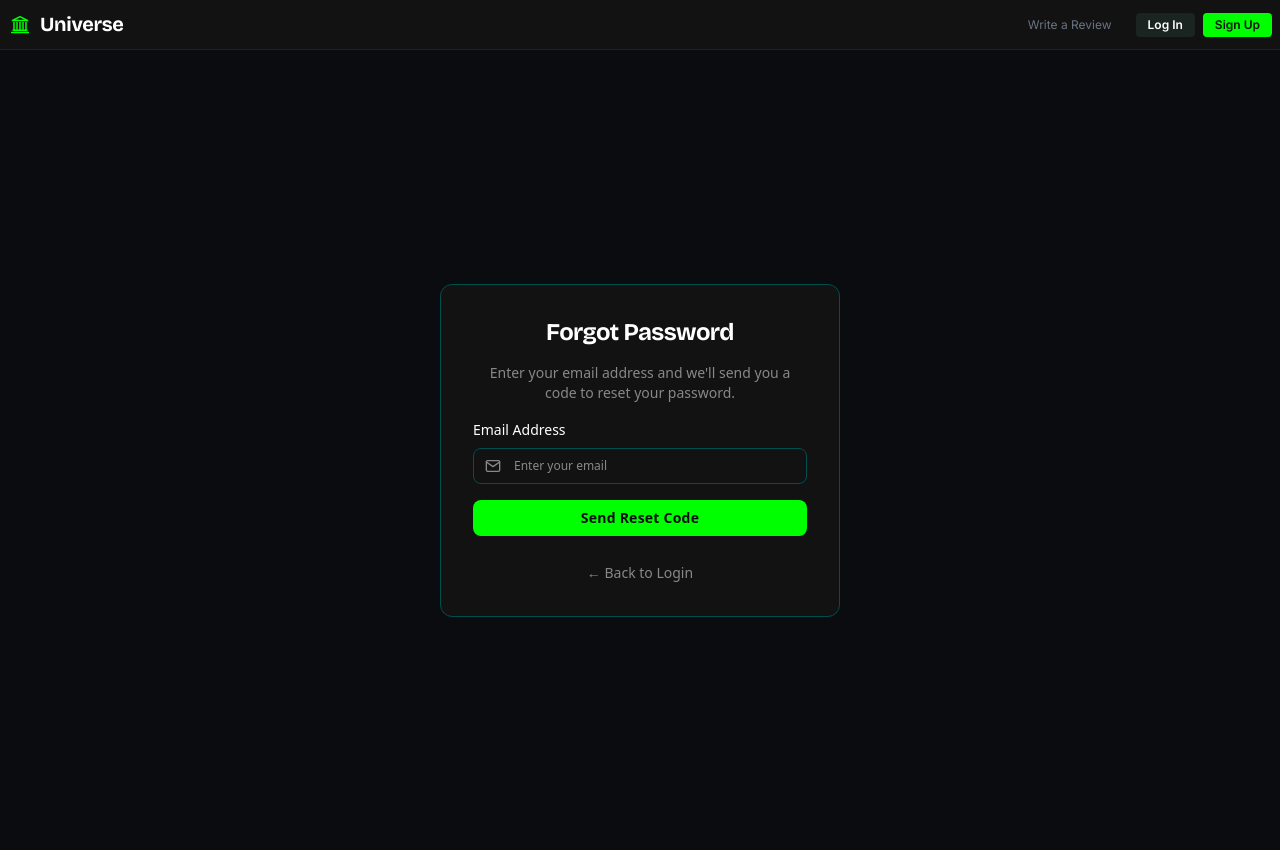
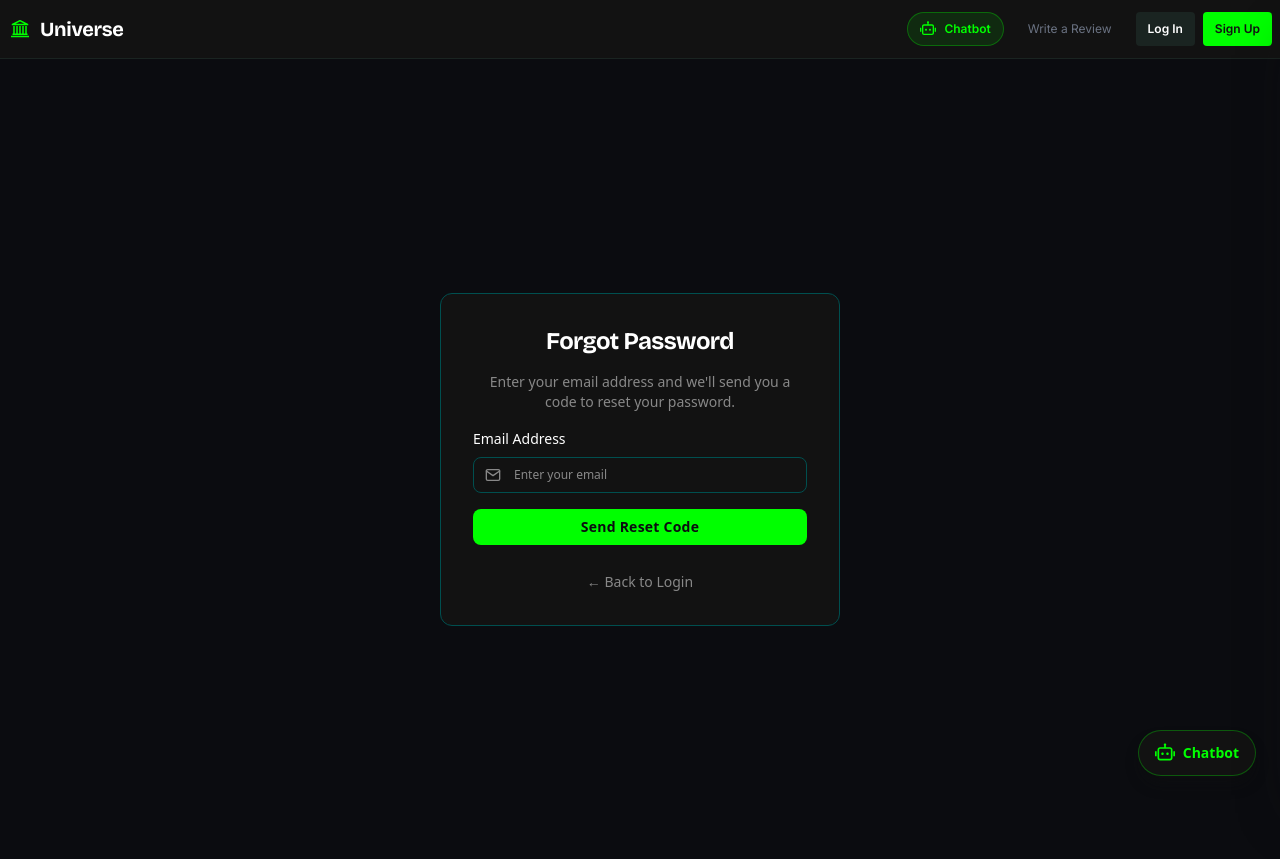
Before and after one commit to Ricobyter/universe_frontend, a React (Vite) app: page /forgot-password in a window 1280 px wide. Built offline with nearby package versions, Linux system fonts and the light colour scheme.

Commit message:
added chatbot icon

```diff
--- a/src/App.jsx
+++ b/src/App.jsx
@@ -1,9 +1,11 @@
 
 import { BrowserRouter as Router, Routes, Route, useLocation } from "react-router-dom";
-import { useEffect } from "react";
+import { useEffect, useState } from "react";
 import { useDispatch } from "react-redux";
+import { RiRobot2Line } from "react-icons/ri";
 import { loadUserFromStorage } from "./store/userSlice";
 import Header from "./components/base/Header";
+import ChatbotSidebar from "./components/dashboard/ChatbotSidebar";
 import Discover from "./pages/discover/Discover";
 import Signup from "./pages/auth/Signup";
 import Login from "./pages/auth/Login";
@@ -26,6 +28,7 @@ import SavedUniversities from "./pages/userProfile/SavedUniversities";
 function AppContent() {
   const location = useLocation();
   const dispatch = useDispatch();
+  const [isChatOpen, setIsChatOpen] = useState(false);
 
   // Load user from localStorage on app start
   useEffect(() => {
@@ -37,7 +40,17 @@ function AppContent() {
 
   return (
     <>
-      {showHeader && <Header />}
+      {showHeader && <Header onOpenChat={() => setIsChatOpen(true)} />}
+      <ChatbotSidebar isOpen={isChatOpen} onClose={() => setIsChatOpen(false)} />
+      <button
+        type="button"
+        onClick={() => setIsChatOpen(true)}
+        className="fixed bottom-6 right-6 z-30 flex items-center gap-2 rounded-full border border-light-green/30 bg-black px-4 py-3 text-light-green shadow-lg shadow-black/40 transition-colors hover:bg-light-green hover:text-black"
+        aria-label="Open chatbot"
+      >
+        <RiRobot2Line className="text-xl" />
+        <span className="text-sm font-semibold">Chatbot</span>
+      </button>
       <Routes>
         <Route path="/" element={<Discover />} />
         <Route path="/signup" element={<Signup />} />
@@ -45,7 +58,7 @@ function AppContent() {
         <Route path="/forgot-password" element={<ForgotPassword />} />
         <Route path="/write-review" element={<WriteReviewPage />} />
         <Route path="/search" element={<SearchResultsPage/>} />
-        <Route path="/dashboard" element={<Dashboard/>} />
+        <Route path="/dashboard" element={<Dashboard onOpenChat={() => setIsChatOpen(true)} />} />
         <Route path="/dashboard/universities" element={<Universities/>} />
         <Route path="/dashboard/users" element={<Users/>} />
         <Route path="/dashboard/reviews" element={<Reviews/>} />
--- a/src/components/base/Header.jsx
+++ b/src/components/base/Header.jsx
@@ -1,10 +1,11 @@
 import { LiaUniversitySolid } from "react-icons/lia";
+import { RiRobot2Line } from "react-icons/ri";
 import { Link, useNavigate } from "react-router-dom";
 import { useState } from "react";
 import { useSelector, useDispatch } from "react-redux";
 import { selectCurrentUser, selectIsAuthenticated, logout } from "../../store/userSlice";
 
-const Header = () => {
+const Header = ({ onOpenChat }) => {
   const [showDropdown, setShowDropdown] = useState(false);
   const navigate = useNavigate();
   const dispatch = useDispatch();
@@ -32,6 +33,16 @@ const Header = () => {
           </h2>
         </div>
         <div className="hidden md:flex flex-1 justify-end gap-6 text-xs text-gray-500">
+          <button
+            type="button"
+            onClick={onOpenChat}
+            className="flex items-center gap-2 rounded-full border border-light-green/30 bg-light-green/10 px-3 py-2 text-light-green transition-colors hover:bg-light-green hover:text-black"
+            aria-label="Open chatbot"
+          >
+            <RiRobot2Line className="text-base" />
+            <span className="text-xs font-semibold">Chatbot</span>
+          </button>
+
           <div className="flex items-center ">
 
             <Link
--- a/src/pages/dashboard/Dashboard.jsx
+++ b/src/pages/dashboard/Dashboard.jsx
@@ -23,11 +23,10 @@ import ReviewsChart from "../../components/dashboard/dashboardStats/ReviewsChart
 import UserGrowthChart from "../../components/dashboard/dashboardStats/UserGrowthChart";
 import UniversitiesTable from "../../components/dashboard/dashboardStats/UniversitiesTable";
 import ReviewsTable from "../../components/dashboard/dashboardStats/ReviewsTable";
-import ChatbotSidebar from "../../components/dashboard/ChatbotSidebar";
 import { LiaUniversitySolid } from "react-icons/lia";
 import { api } from "../../config/api";
 
-export default function Dashboard() {
+export default function Dashboard({ onOpenChat }) {
   const navigate = useNavigate();
 
   // Platform statistics state
@@ -45,8 +44,6 @@ export default function Dashboard() {
   // Recent data states
   const [recentReviews, setRecentReviews] = useState([]);
   const [recentUniversities, setRecentUniversities] = useState([]);
-  const [isChatOpen, setIsChatOpen] = useState(false);
-
   // UI state management
   const [loading, setLoading] = useState(true);
   const [error, setError] = useState(null);
@@ -247,9 +244,8 @@ export default function Dashboard() {
 
   return (
     <div className="flex min-h-screen w-full bg-[#0A0A0A] font-inter">
-      <SideNavBar onOpenChat={() => setIsChatOpen(true)} />
-      <ChatbotSidebar isOpen={isChatOpen} onClose={() => setIsChatOpen(false)} />
-      <main className={`flex-1 overflow-y-auto ml-64 bg-[#0A0A0A] transition-[margin-right] duration-300 ${isChatOpen ? 'mr-112' : 'mr-0'}`}>
+      <SideNavBar onOpenChat={onOpenChat} />
+      <main className="flex-1 overflow-y-auto ml-64 bg-[#0A0A0A]">
 
 
         <div className="p-8">
```
